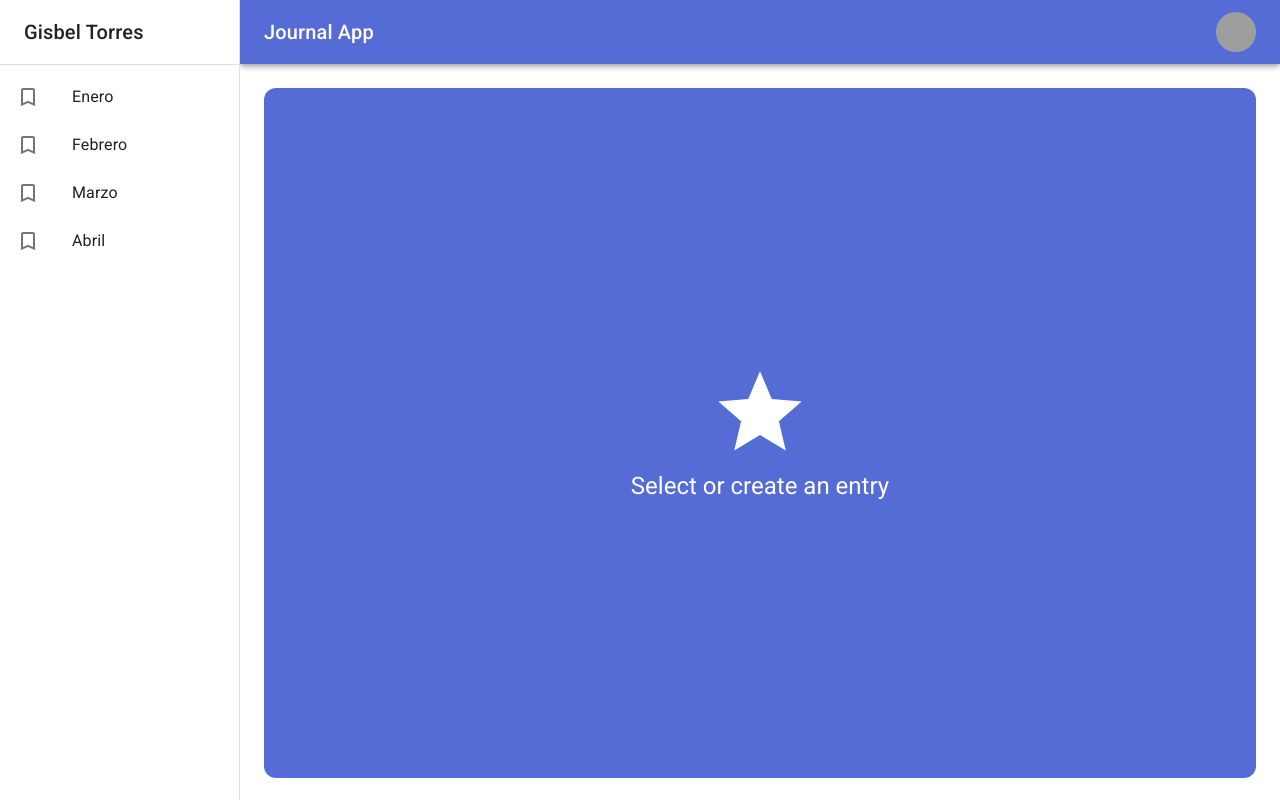
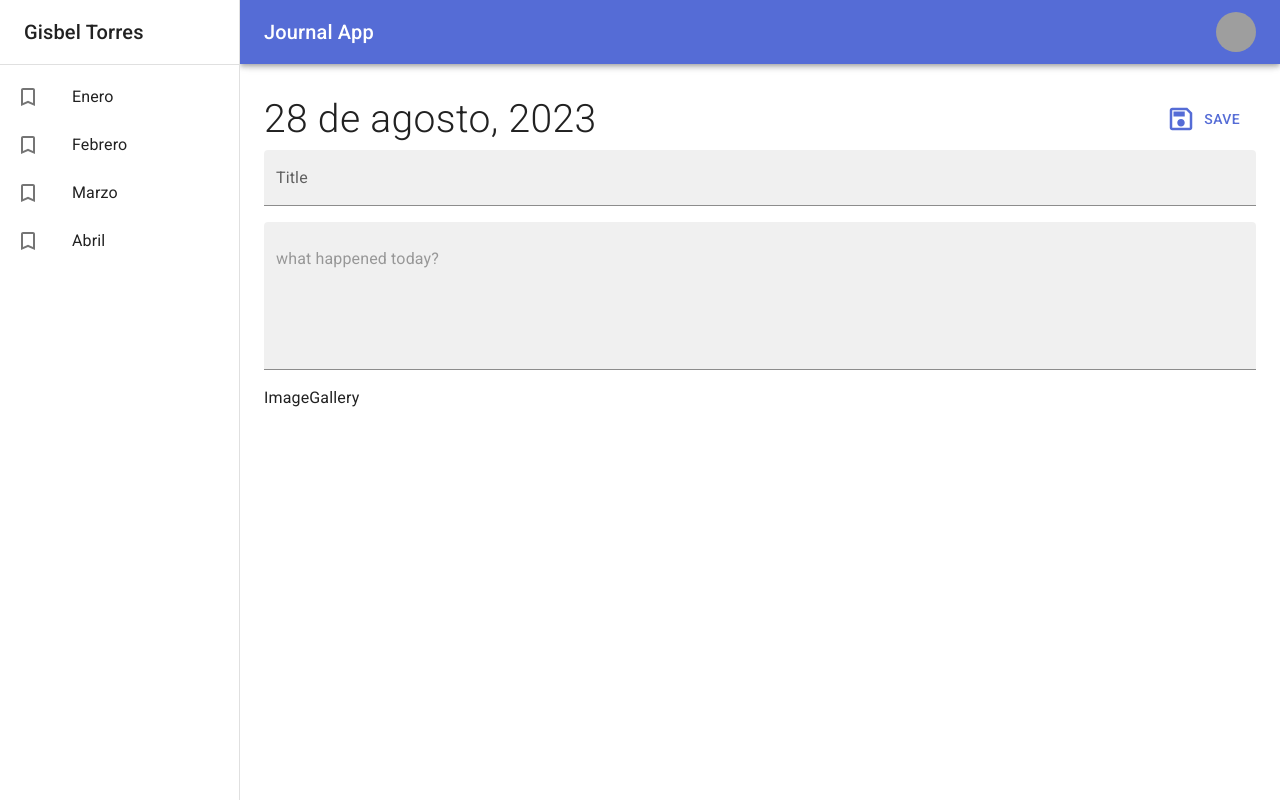
Before and after one commit to gisbelt/react-app, a React (Vite) app in the folder 08-journal-app-vite/: page / in a window 1280 px wide. Built offline with nearby package versions, Linux system fonts and the light colour scheme; grey boxes are pictures that could not be loaded.

Commit message:
Views - Note View

```diff
--- /dev/null
+++ b/08-journal-app-vite/src/journal/components/ImageGallery.jsx
@@ -0,0 +1,5 @@
+export const ImageGallery = () => {
+	return (
+		<div>ImageGallery</div>
+	)
+}
--- a/08-journal-app-vite/src/journal/components/index.js
+++ b/08-journal-app-vite/src/journal/components/index.js
@@ -1,2 +1,3 @@
 export * from './NavBar';
 export * from './Sidebar';
+export * from './ImageGallery';
--- a/08-journal-app-vite/src/journal/pages/JournalPage.jsx
+++ b/08-journal-app-vite/src/journal/pages/JournalPage.jsx
@@ -1,13 +1,14 @@
 import { JournalLayout } from '../layout/JournalLayout'
-import { NothingSelectedView } from '../views'
+import { NoteView, NothingSelectedView } from '../views'
 
 export const JournalPage = () => {
 	return (
 		<JournalLayout>
 			{/* Nothing selected  */}
-			<NothingSelectedView />
+			{/* <NothingSelectedView /> */}
 
 			{/* Note View  */}
+			<NoteView />
 		</JournalLayout>
 	)
 }
--- /dev/null
+++ b/08-journal-app-vite/src/journal/views/NoteView.jsx
@@ -0,0 +1,44 @@
+import { SaveOutlined } from "@mui/icons-material"
+import { Button, Grid, TextField, Typography } from "@mui/material"
+import { ImageGallery } from "../components"
+
+export const NoteView = () => {
+	return (
+		<Grid container direction='row' justifyContent='space-between' alignItems='center' sx={{ mb: 1 }}>
+			<Grid item>
+				<Typography fontSize={ 39 } fontWeight='light'>28 de agosto, 2023</Typography>
+			</Grid>
+
+			<Grid item>
+				<Button color='primary' sx={{ padding: 2 }}>
+					<SaveOutlined sx={{ fontSize: 30, mr: 1 }}/>
+					Save
+				</Button>
+			</Grid>
+
+			<Grid container>
+				<TextField
+					type='text'
+					variant='filled'
+					fullWidth
+					placeholder="Add a title"
+					label='Title'
+					sx={{ border: 'none', mb: 2 }}
+				/>
+
+				<TextField
+					type='text'
+					variant='filled'
+					fullWidth
+					multiline
+					placeholder="what happened today?"
+					sx={{ border: 'none', mb: 2 }}
+					minRows={ 5 }
+				/>
+			</Grid>
+
+			{/* Image gallery  */}
+			<ImageGallery />
+		</Grid>
+	)
+}
--- a/08-journal-app-vite/src/journal/views/index.js
+++ b/08-journal-app-vite/src/journal/views/index.js
@@ -1 +1,2 @@
 export * from './NothingSelectedView'
+export * from './NoteView'
```
